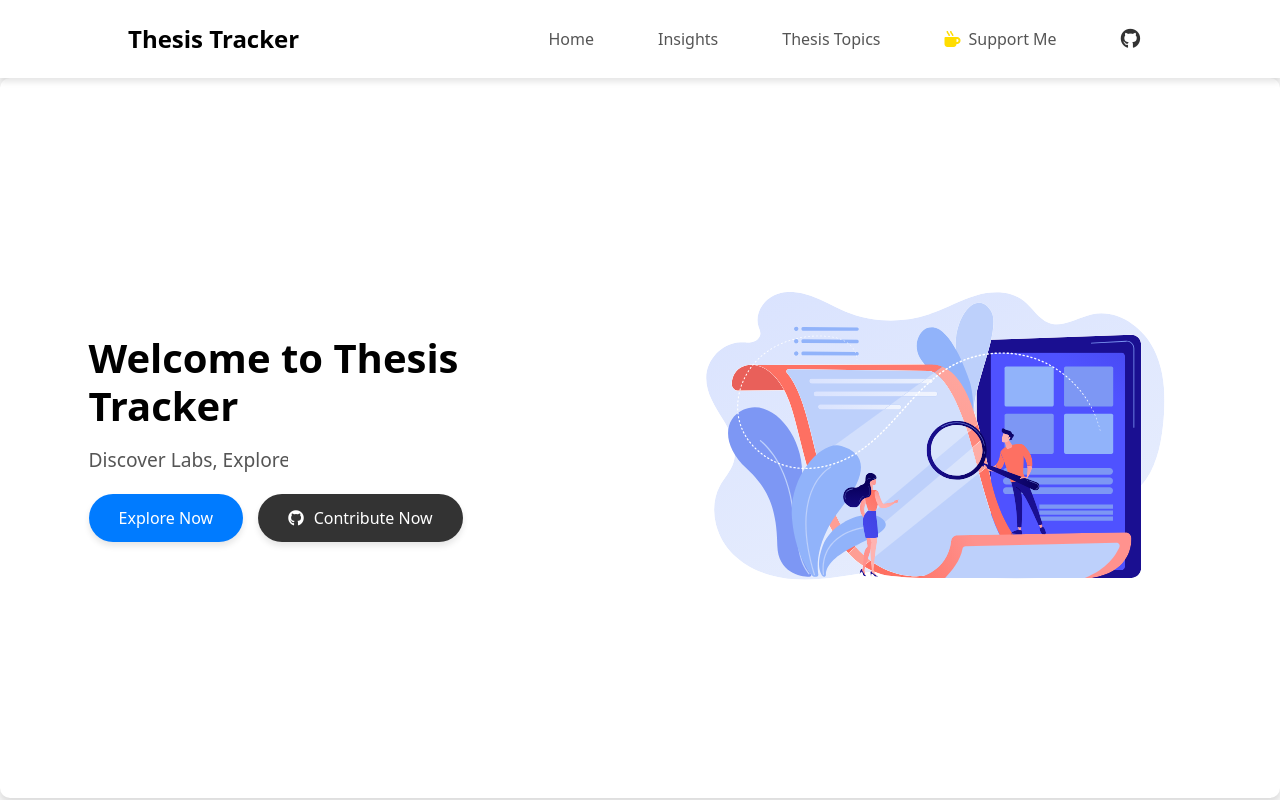
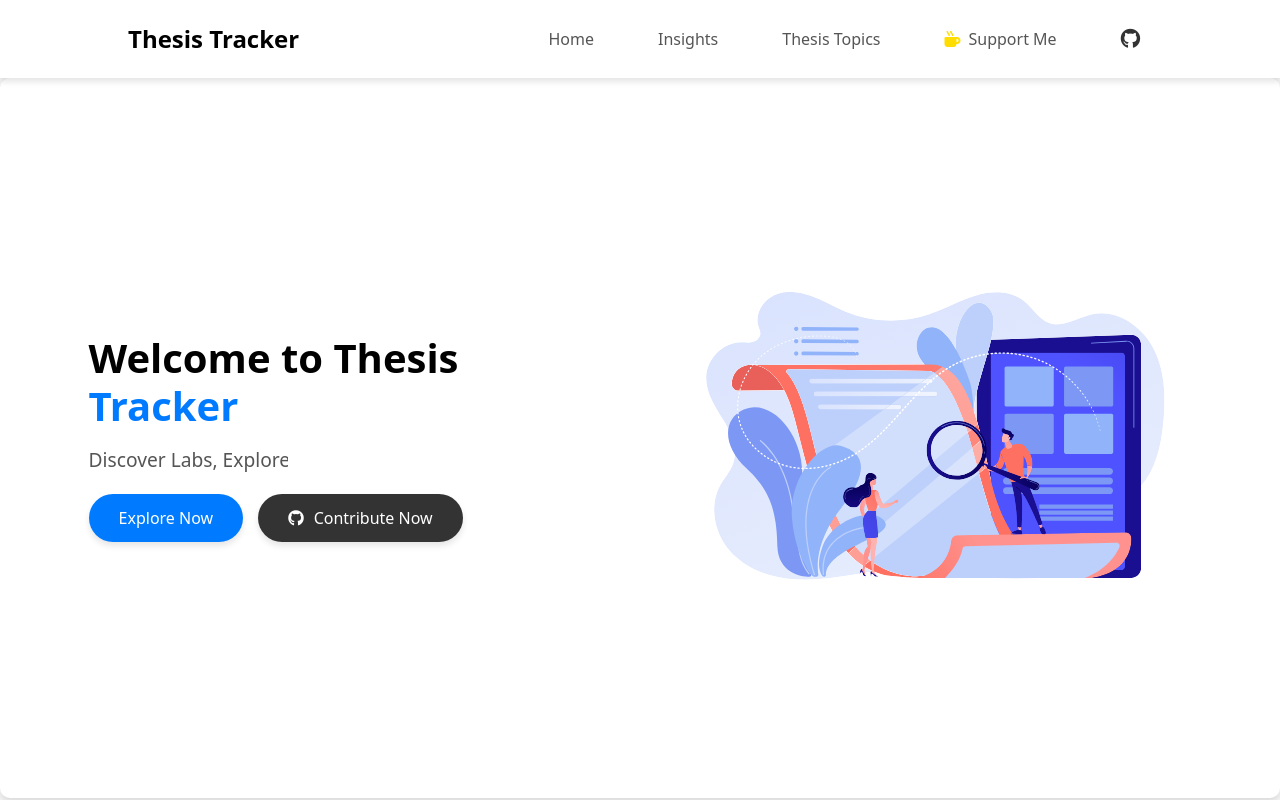
Before and after one commit to ekram1936/Thesis-tracker, an Angular app in the folder frontend/: page / in a window 1280 px wide. Shown: the top 800 px of the page. Built offline with nearby package versions, Linux system fonts and the light colour scheme; no server answers.

Commit message:
Welcome title color changed

```diff
--- a/frontend/src/app/home/home.component.html
+++ b/frontend/src/app/home/home.component.html
@@ -36,7 +36,7 @@
     <section id="home" class="hero-section">
         <div class="hero-content">
             <h1 class="hero-title">
-                Welcome to Thesis <span class="highlight">Tracker</span>
+                Welcome to Thesis <span style="color: #007bff;">Tracker</span>
             </h1>
             <p class="hero-subtitle animated-text">
                 <span class="typewriter">Discover Labs, Explore Topics, Stay Updated.</span>
```
